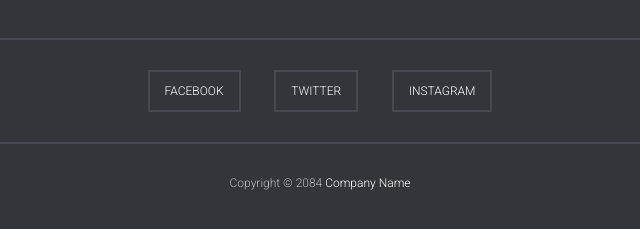
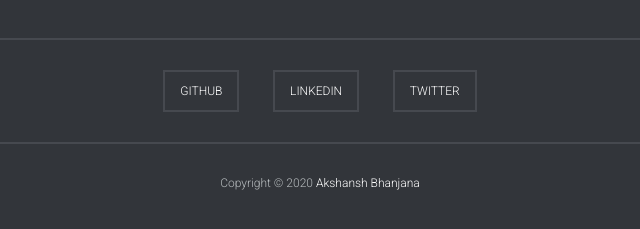
Before and after one commit to monicabhanjana/monicabhanjana.github.io, a plain HTML site: page index.html in a window 1280 px wide. Shown: the part 1141-1370 px from the top of the page, 320-960 px from the left. Drawn offline with Linux system fonts and the light colour scheme.

Commit message:
modified footer

```diff
--- a/index.html
+++ b/index.html
@@ -338,16 +338,16 @@ http://www.templatemo.com/preview/templatemo_421_raleway
             <div class="col-md-12">
                 <div class="main-footer">
                     <ul class="social">
-                        <li><a href="#">Facebook</a></li>
-                        <li><a href="#">Twitter</a></li>
-                        <li><a href="#">Instagram</a></li>
+                        <li><a target="_blank" href="https://github.com/akshansh2000">GitHub</a></li>
+                        <li><a target="_blank" href="https://linkedin.com/in/akshansh2000">LinkedIn</a></li>
+                        <li><a target="_blank" href="https://twitter.com/akshansh2000">Twitter</a></li>
                     </ul>
                 </div>
             </div>
         </div>
         <div class="row">
             <div class="col-md-12 copyright">
-                <p>Copyright &copy; 2084 <a href="#">Company Name</a></p>
+                <p>Copyright &copy; 2020 <a href="#">Akshansh Bhanjana</a></p>
             </div>
         </div>
     </footer>
```
